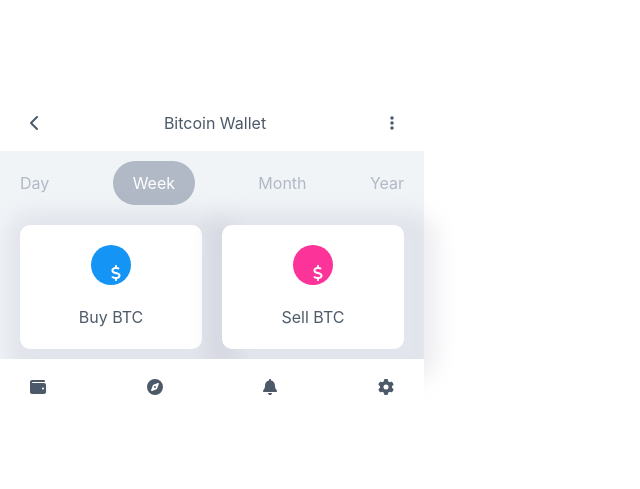
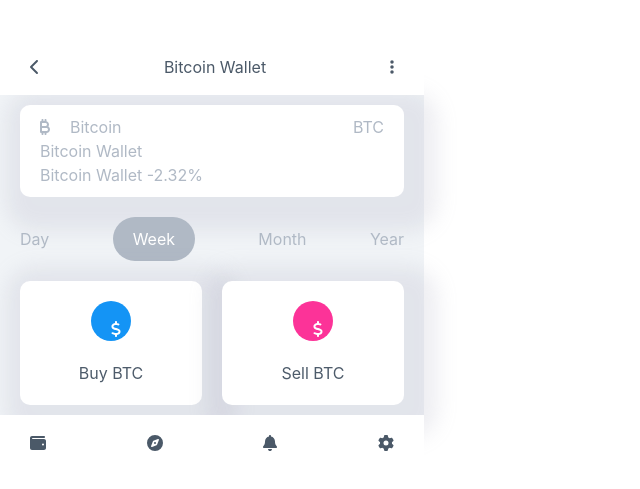
Before and after one commit to mevolkan/wallet, a React (Vite) app: page / in a window 1280 px wide. Shown: the part 145-634 px from the top of the page, without its empty margins (0-640 px from the left). Built offline with nearby package versions, Linux system fonts and the light colour scheme.

Commit message:
currency component markup

```diff
--- a/src/App.css
+++ b/src/App.css
@@ -94,11 +94,31 @@
  .buy .icon {
    background-color: #1494f5;
  }
- .sell .icon{
-  background-color: #fc3398;
+
+ .sell .icon {
+   background-color: #fc3398;
  }
- .shadow{
-  -webkit-box-shadow: 10px 10px 20px 24px rgba(154,155,176,0.17);
-  -moz-box-shadow: 10px 10px 20px 24px rgba(154,155,176,0.17);
-  box-shadow: 10px 10px 20px 24px rgba(154,155,176,0.17);
+
+ .shadow {
+   -webkit-box-shadow: 10px 10px 20px 24px rgba(154, 155, 176, 0.17);
+   -moz-box-shadow: 10px 10px 20px 24px rgba(154, 155, 176, 0.17);
+   box-shadow: 10px 10px 20px 24px rgba(154, 155, 176, 0.17);
  }
+
+ .currency-container {
+   background-color: #fff;
+   margin: 10px 20px;
+   padding: 10px 20px;
+   border-radius: 10px;
+ }
+
+ .currency-container .header {
+   display: flex;
+   justify-content: space-between;
+ }
+
+ .currency-container .header div {
+   display: flex;
+   gap: 20px;
+   align-items: center;
+ }
--- a/src/App.tsx
+++ b/src/App.tsx
@@ -4,7 +4,7 @@ import BuySell from './components/buysell'
 import Navigation from './components/navbar'
 import NavDrawer from './components/navdrawer'
 import TimeFilter from './components/timefilter'
-
+import Currency from './components/currency'
 
 function App() {
 
@@ -12,7 +12,7 @@ function App() {
   return (
     <>
       <Navigation />
-
+      <Currency />
       <TimeFilter />
       <BuySell />
       <NavDrawer />
--- a/src/components/currency.tsx
+++ b/src/components/currency.tsx
@@ -6,14 +6,15 @@ library.add(faBitcoinSign);
 
 export default function Currency() {
     return (
-        <div className='currency-container'>
+        <div className='shadow currency-container'>
             <div className='header'>
                 <div>
                     <FontAwesomeIcon icon={faBitcoinSign} />
                     <span>Bitcoin</span>
                 </div>BTC</div>
             <div>
-                <span>Bitcoin Wallet</span>
+                <div className='currency-amt'>Bitcoin Wallet</div>
+                <div className='currency-value'>Bitcoin Wallet <span className='rate'>-2.32%</span></div>
             </div>
         </div>
     )
```
